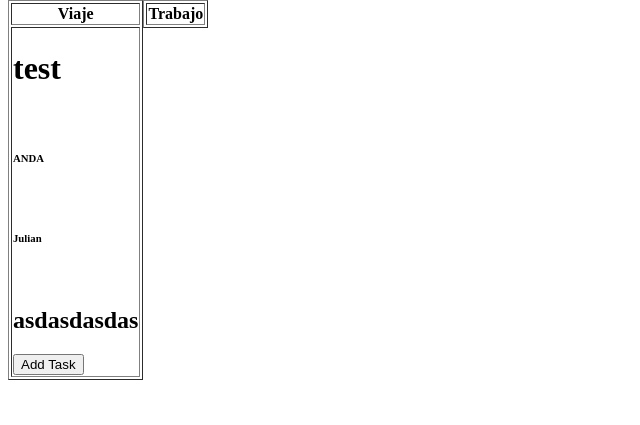
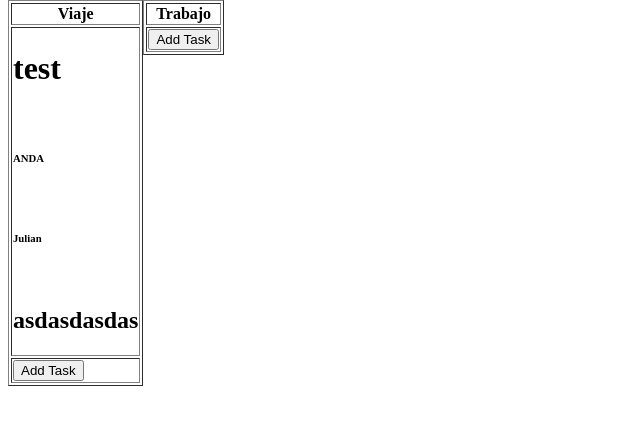
Before and after one commit to GermoLaz/taskManager, a Django app: page /allTask in a window 1280 px wide. Shown: the part 50-475 px from the top of the page, without its empty margins (0-640 px from the left). Run offline with Django 3.2, Linux system fonts and the light colour scheme; a user stored in the database is signed in; data comes from the database, SQL or seed files in the repository; both versions use the stored data as it was after the commit; lists and menus that the app fills with data are empty.

Commit message:
Push para debug

```diff
--- a/Main/views.py
+++ b/Main/views.py
@@ -1,8 +1,10 @@
+from datetime import date
+
 from django.shortcuts import render
 from django.contrib.auth import authenticate, login
 from django.views.decorators.csrf import csrf_exempt
 from django.views.generic import CreateView,FormView,DeleteView
-from Main.forms import LabelForm
+
 from Main.models import Task, Category, Label
 from django.contrib.auth.decorators import login_required
 
@@ -21,6 +23,9 @@ def login_view(request):
             return render(request,'Main/form.html')
 
 
+
+
+#TASK---------
 @login_required
 def all_tasks_by_user(request):
     tasks = Task.objects.all()
@@ -28,6 +33,27 @@ def all_tasks_by_user(request):
     return render(request, 'Main/allTask.html', {'tasks': tasks, 'categories': categories})
 
 
+class DeleteTask(DeleteView):
+    model = Task
+    success_url = '/allTask'
+
+
+class CreateTask(CreateView):
+    model = Task
+    fields = ['Title','Content','Status']
+    template_name = 'Main/label.html'
+    success_url = '/allTask'
+
+    def get_initial(self):
+        self.initial = {"category": 1, "Owner": 1, "CreateDate": date.today()}
+        return self.initial.copy()
+
+
+
+
+
+
+#LABEL
 def showAllLabels(request):
     labels = Label.objects.all()
     return render(request, 'Main/AllLabels.html', {'labels': labels})
--- a/Templates/Main/allTask.html
+++ b/Templates/Main/allTask.html
@@ -34,10 +34,16 @@
                         <h6>{{task.Status.Title}}</h6><br>
                         <h6>{{task.Owner.username}}</h6><br>
                         <h2>{{task.Content}}</h2>
-                        <button>Add Task</button>
                         </td></tr>
                     {% endif %}
+
                 {%endfor%}
+                 <tr><td><div>
+                     <form action='/task/add/{{category.id}}' method='POST'>{%csrf_token %}
+                             <button type='submit'>Add Task</button>
+                         </form>
+                        </div></td></tr>
+
                 </tbody>
             </table>
         </div>
--- a/taskManager/urls.py
+++ b/taskManager/urls.py
@@ -16,13 +16,18 @@ Including another URLconf
 from django.contrib import admin
 from django.urls import path
 
-from Main.views import all_tasks_by_user, login_view, CreateLabel,DeleteLabel,showAllLabels
+from Main.views import all_tasks_by_user, login_view, CreateLabel,DeleteLabel,showAllLabels,CreateTask
 
 urlpatterns = [
     path('admin/', admin.site.urls),
-    path('allTask', all_tasks_by_user),
     path('login', login_view),
+    path('label/showAllLabels', showAllLabels),
     path('label/add', CreateLabel.as_view()),
     path('label/delete/<pk>', DeleteLabel.as_view()),
-    path('label/showAllLabels', showAllLabels),
+    path('allTask', all_tasks_by_user),
+    path('task/add/<int:Category_id>', CreateTask.as_view()),
+    path('task/delete/<pk>', DeleteLabel.as_view()),
+
+
+
 ]
```
Also changed, not shown: db.sqlite3.
